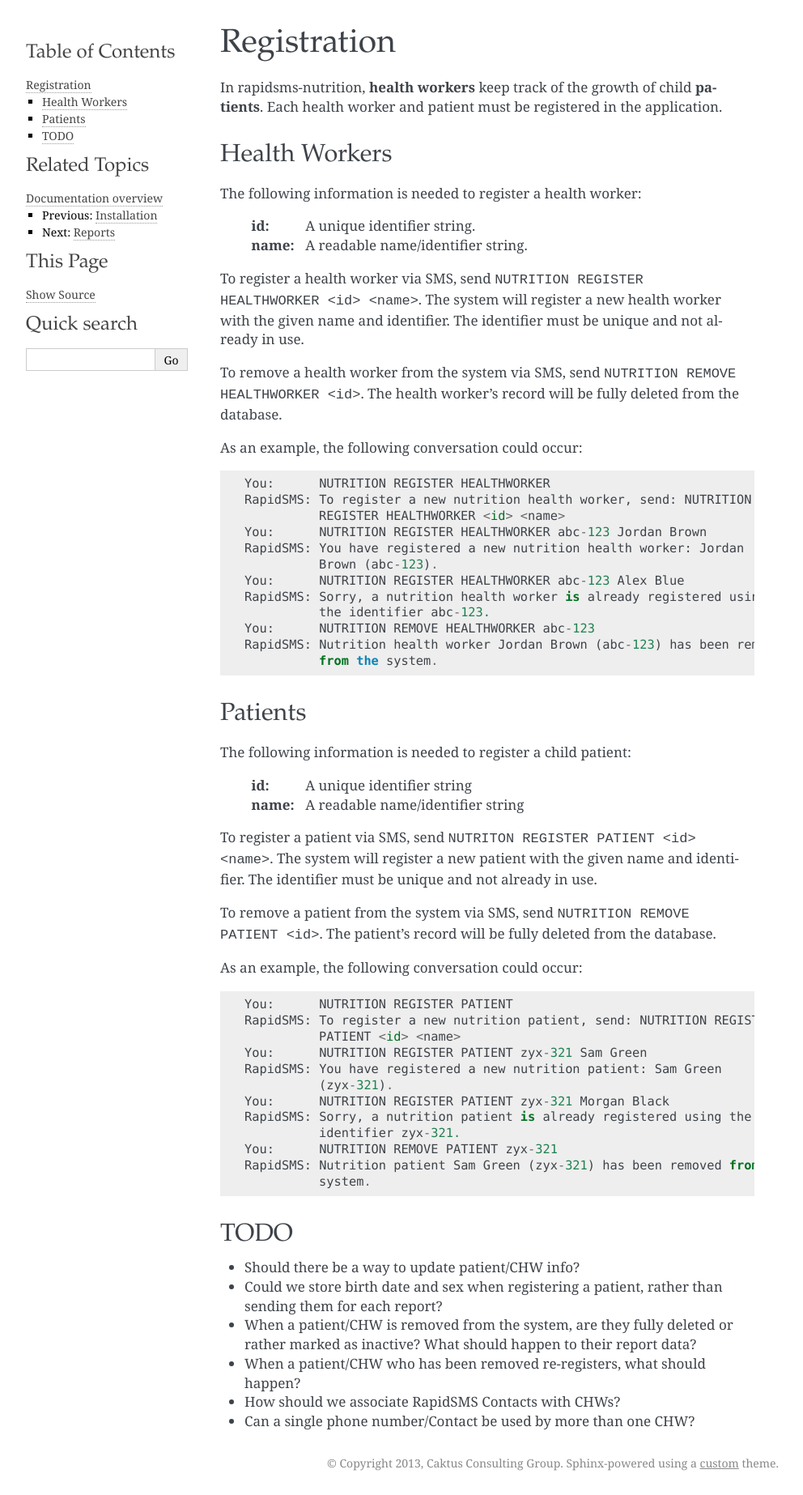
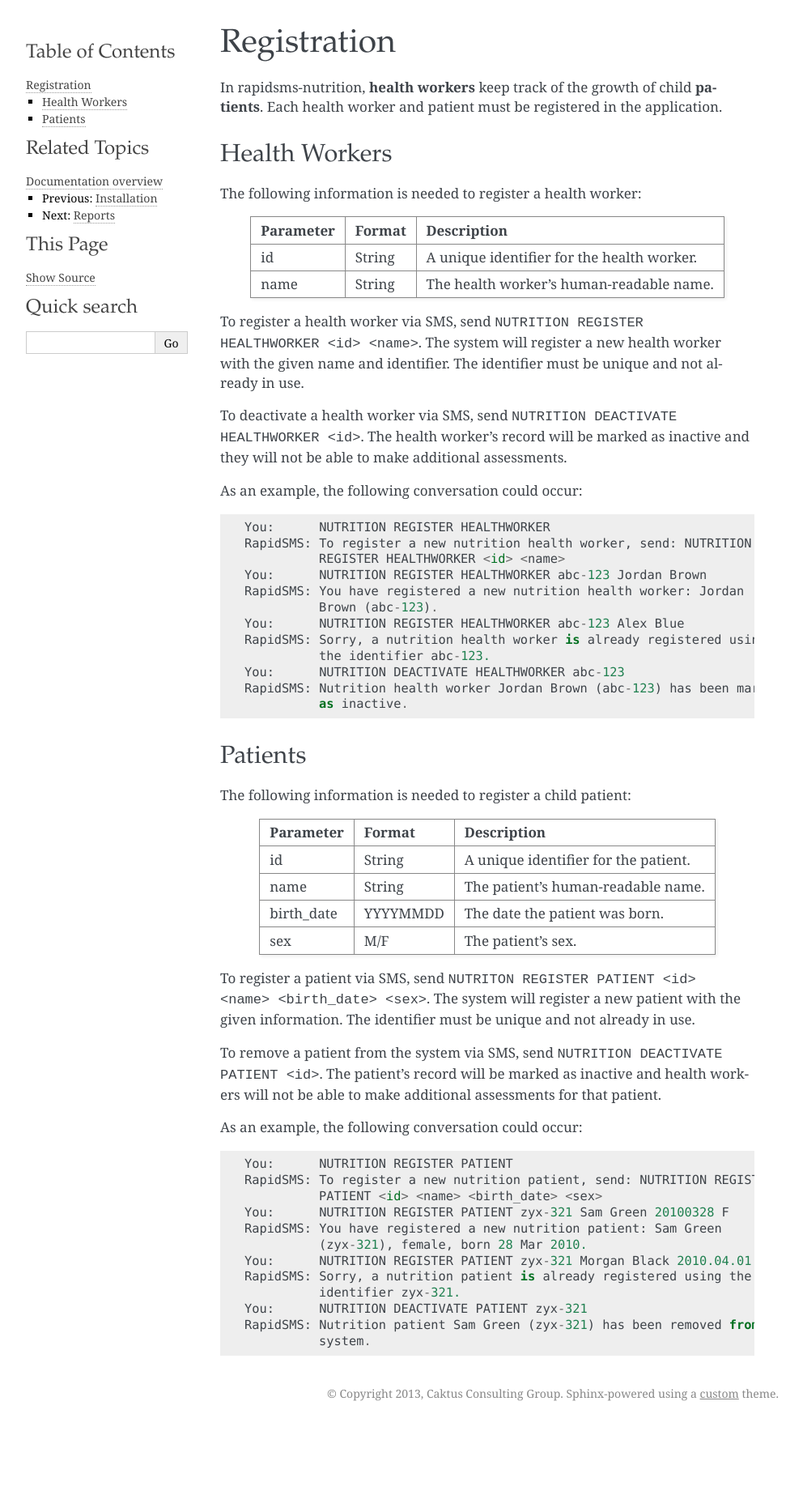
Before and after one commit to caktus/rapidsms-nutrition, a Sphinx documentation site: the page built from docs/registration.rst, in a window 1280 px wide. Shown: the whole page at 81% size, without its empty margins (148-1140 px from the left). Built offline with Sphinx 7.4.7, drawn with Linux system fonts in a browser that asks for light colours; after the commit the page ends 1760 px from its top, so only the background shows below that.

Commit message:
Update docs for reports and registration

```diff
--- a/docs/registration.rst
+++ b/docs/registration.rst
@@ -13,16 +13,20 @@ Health Workers
 
 The following information is needed to register a health worker:
 
-    :id:   A unique identifier string.
-    :name: A readable name/identifier string.
+==========  =======  ==========================================
+Parameter   Format   Description
+==========  =======  ==========================================
+id          String   A unique identifier for the health worker.
+name        String   The health worker's human-readable name.
+==========  =======  ==========================================
 
 To register a health worker via SMS, send ``NUTRITION REGISTER HEALTHWORKER
 <id> <name>``. The system will register a new health worker with the given
 name and identifier. The identifier must be unique and not already in use.
 
-To remove a health worker from the system via SMS, send ``NUTRITION REMOVE
-HEALTHWORKER <id>``. The health worker's record will be fully deleted from the
-database.
+To deactivate a health worker via SMS, send ``NUTRITION DEACTIVATE
+HEALTHWORKER <id>``. The health worker's record will be marked as inactive and
+they will not be able to make additional assessments.
 
 As an example, the following conversation could occur::
 
@@ -35,9 +39,9 @@ As an example, the following conversation could occur::
     You:      NUTRITION REGISTER HEALTHWORKER abc-123 Alex Blue
     RapidSMS: Sorry, a nutrition health worker is already registered using
               the identifier abc-123.
-    You:      NUTRITION REMOVE HEALTHWORKER abc-123
-    RapidSMS: Nutrition health worker Jordan Brown (abc-123) has been removed
-              from the system.
+    You:      NUTRITION DEACTIVATE HEALTHWORKER abc-123
+    RapidSMS: Nutrition health worker Jordan Brown (abc-123) has been marked
+              as inactive.
 
 .. _registration-patients:
 
@@ -46,39 +50,34 @@ Patients
 
 The following information is needed to register a child patient:
 
-    :id:         A unique identifier string
-    :name:       A readable name/identifier string
+==========  ========  =====================================
+Parameter   Format    Description
+==========  ========  =====================================
+id          String    A unique identifier for the patient.
+name        String    The patient's human-readable name.
+birth_date  YYYYMMDD  The date the patient was born.
+sex         M/F       The patient's sex.
+==========  ========  =====================================
 
-To register a patient via SMS, send ``NUTRITON REGISTER PATIENT <id> <name>``.
-The system will register a new patient with the given name and identifier.
-The identifier must be unique and not already in use.
+To register a patient via SMS, send ``NUTRITON REGISTER PATIENT <id> <name>
+<birth_date> <sex>``. The system will register a new patient with the given
+information. The identifier must be unique and not already in use.
 
-To remove a patient from the system via SMS, send ``NUTRITION REMOVE PATIENT
-<id>``. The patient's record will be fully deleted from the database.
+To remove a patient from the system via SMS, send ``NUTRITION DEACTIVATE
+PATIENT <id>``. The patient's record will be marked as inactive and health
+workers will not be able to make additional assessments for that patient.
 
 As an example, the following conversation could occur::
 
     You:      NUTRITION REGISTER PATIENT
     RapidSMS: To register a new nutrition patient, send: NUTRITION REGISTER
-              PATIENT <id> <name>
-    You:      NUTRITION REGISTER PATIENT zyx-321 Sam Green
+              PATIENT <id> <name> <birth_date> <sex>
+    You:      NUTRITION REGISTER PATIENT zyx-321 Sam Green 20100328 F
     RapidSMS: You have registered a new nutrition patient: Sam Green
-              (zyx-321).
-    You:      NUTRITION REGISTER PATIENT zyx-321 Morgan Black
+              (zyx-321), female, born 28 Mar 2010.
+    You:      NUTRITION REGISTER PATIENT zyx-321 Morgan Black 2010.04.01 M
     RapidSMS: Sorry, a nutrition patient is already registered using the
               identifier zyx-321.
-    You:      NUTRITION REMOVE PATIENT zyx-321
+    You:      NUTRITION DEACTIVATE PATIENT zyx-321
     RapidSMS: Nutrition patient Sam Green (zyx-321) has been removed from the
               system.
-
-TODO
-====
-
-* Should there be a way to update patient/CHW info?
-* Could we store birth date and sex when registering a patient, rather than
-  sending them for each report?
-* When a patient/CHW is removed from the system, are they fully deleted or
-  rather marked as inactive? What should happen to their report data?
-* When a patient/CHW who has been removed re-registers, what should happen?
-* How should we associate RapidSMS Contacts with CHWs?
-* Can a single phone number/Contact be used by more than one CHW?
```
Also changed, not shown: docs/reports.rst (+17 -33 lines).
